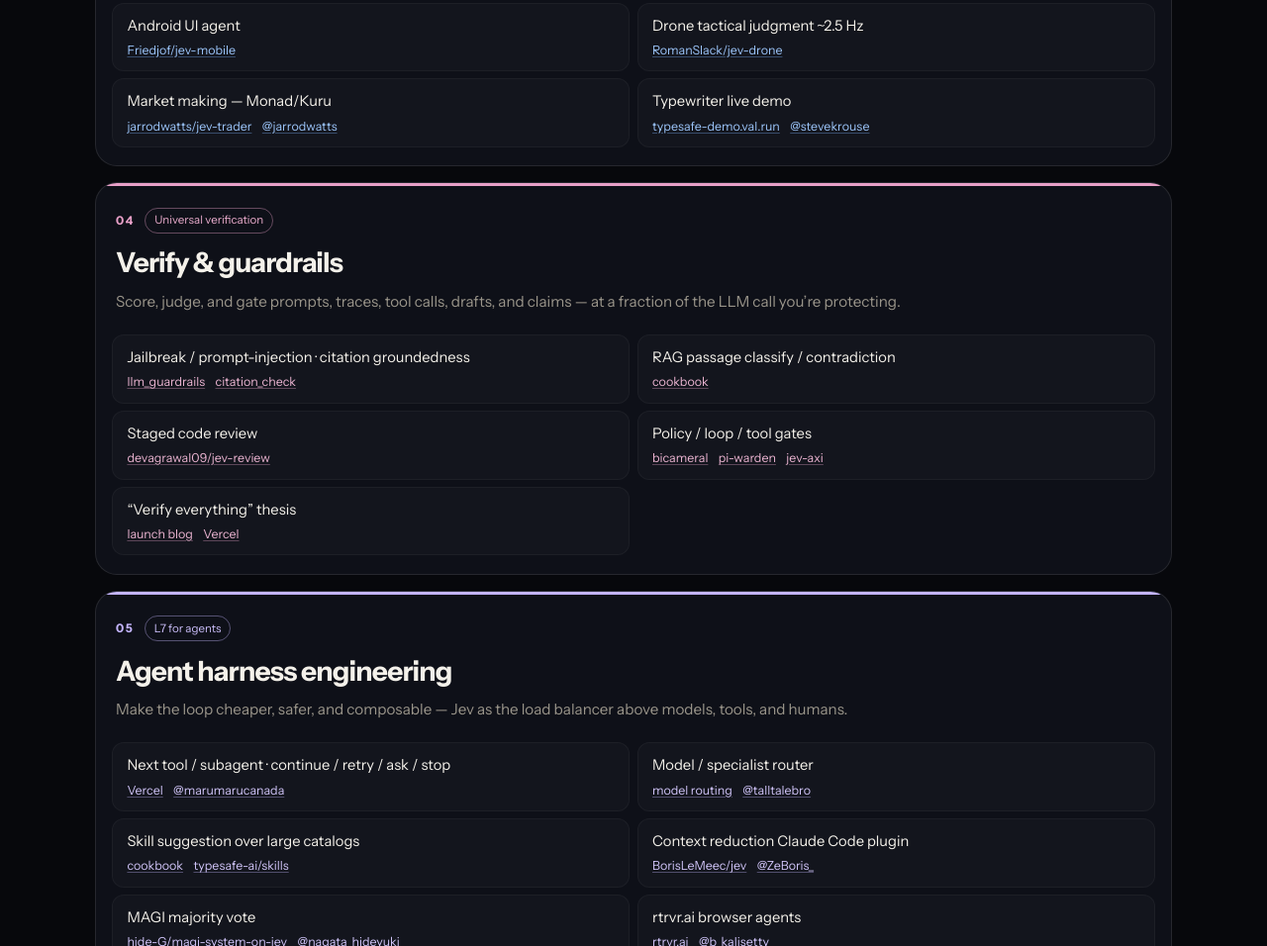
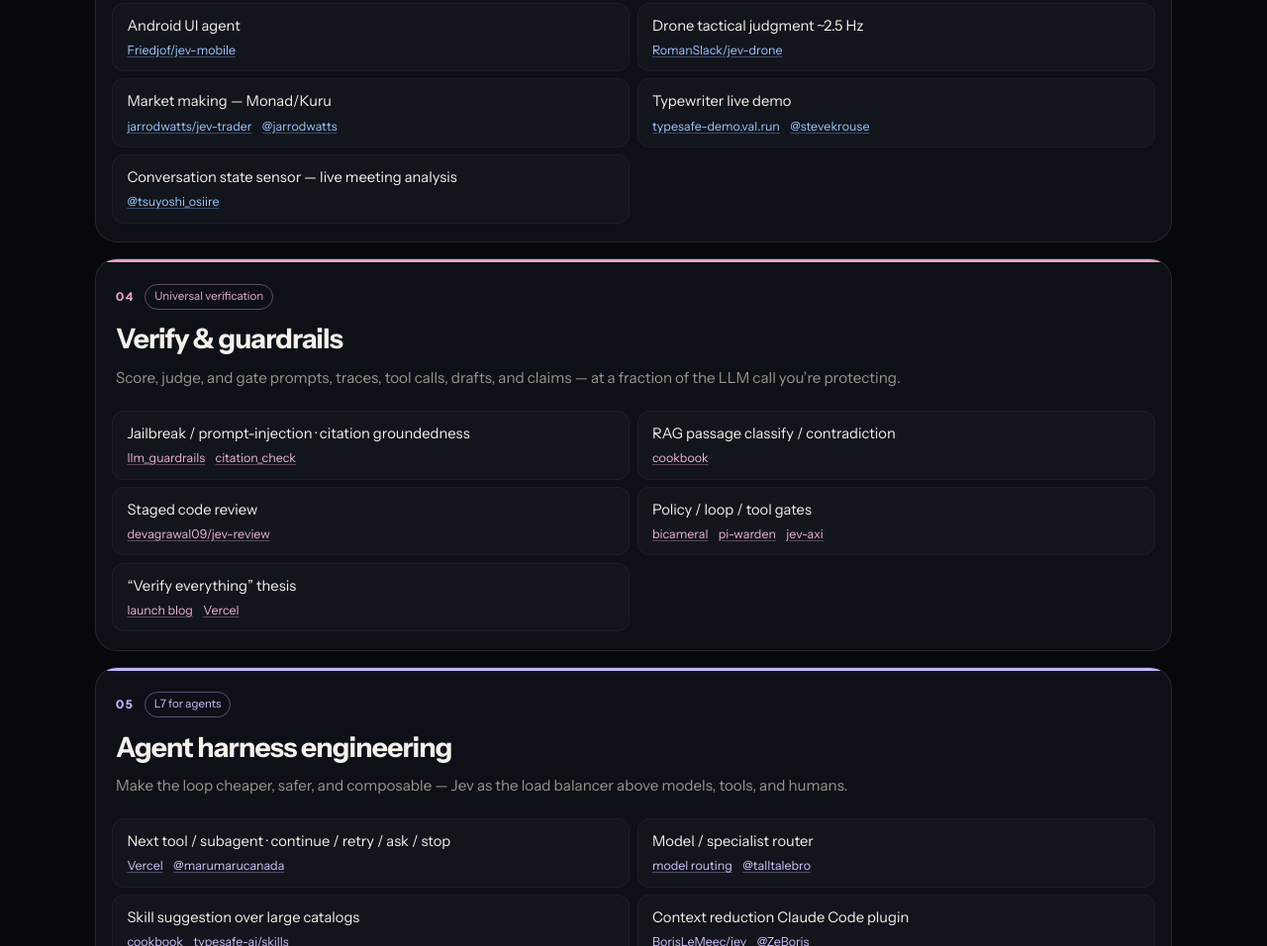
Before and after one commit to galigutta/jev-use-cases, a plain HTML site: page docs/index.html in a window 1280 px wide. Shown: the part 2465-3421 px from the top of the page at 99% size. Drawn offline with Linux system fonts and the light colour scheme.

Commit message:
Add proposed use case leaf (use-case) (#6)
Co-authored-by: galigutta <galigutta@users.noreply.github.com>

```diff
--- a/docs/index.html
+++ b/docs/index.html
@@ -304,6 +304,12 @@
               <span class="leaf-meta">
                 <a href="https://typesafe-demo.val.run/" rel="noopener">typesafe-demo.val.run</a>
                 <a href="https://x.com/stevekrouse/status/2100287368221659289" rel="noopener">@stevekrouse</a>
+              </span>
+            </li>
+            <li id="leaf-realtime-conversation-state-sensor">
+              <span class="leaf-primary">Conversation state sensor — live meeting analysis</span>
+              <span class="leaf-meta">
+                <a href="https://x.com/tsuyoshi_osiire/status/2100734646824902713" rel="noopener">@tsuyoshi_osiire</a>
               </span>
             </li>
           </ul>
```
